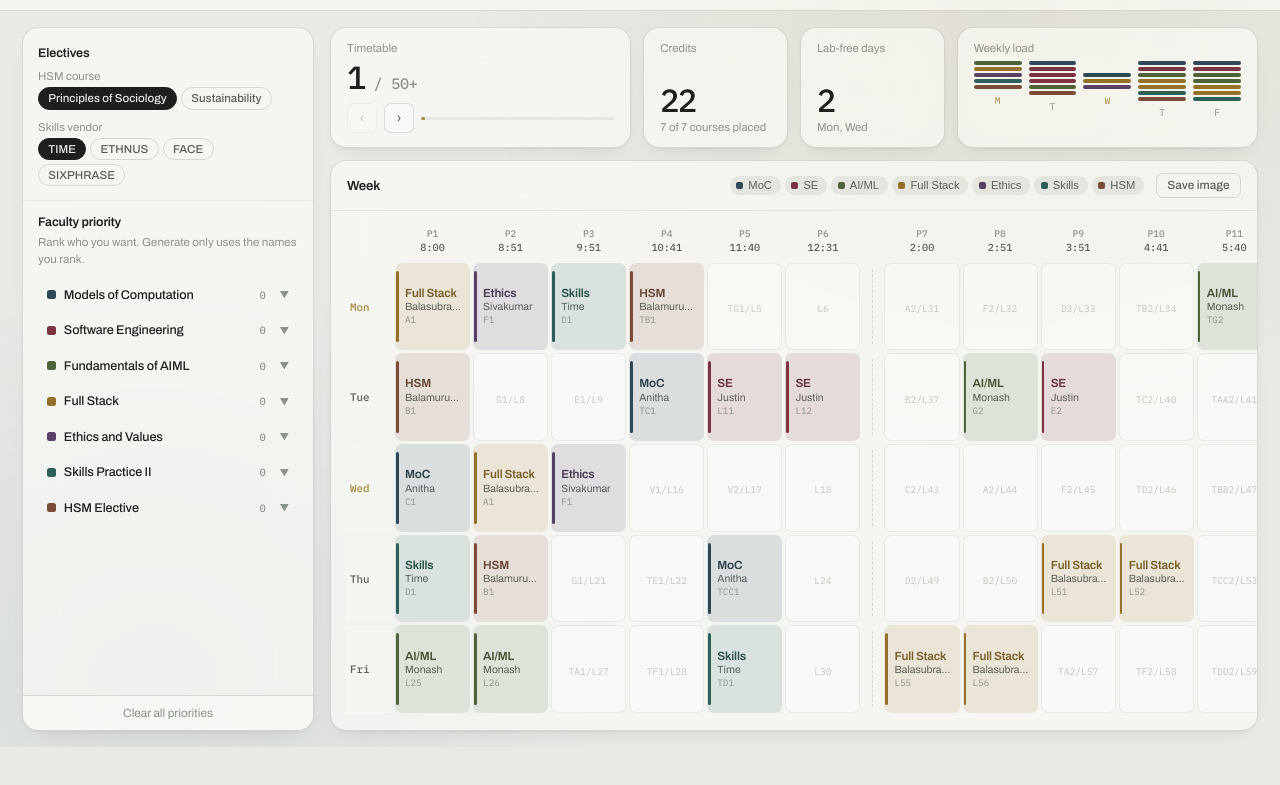
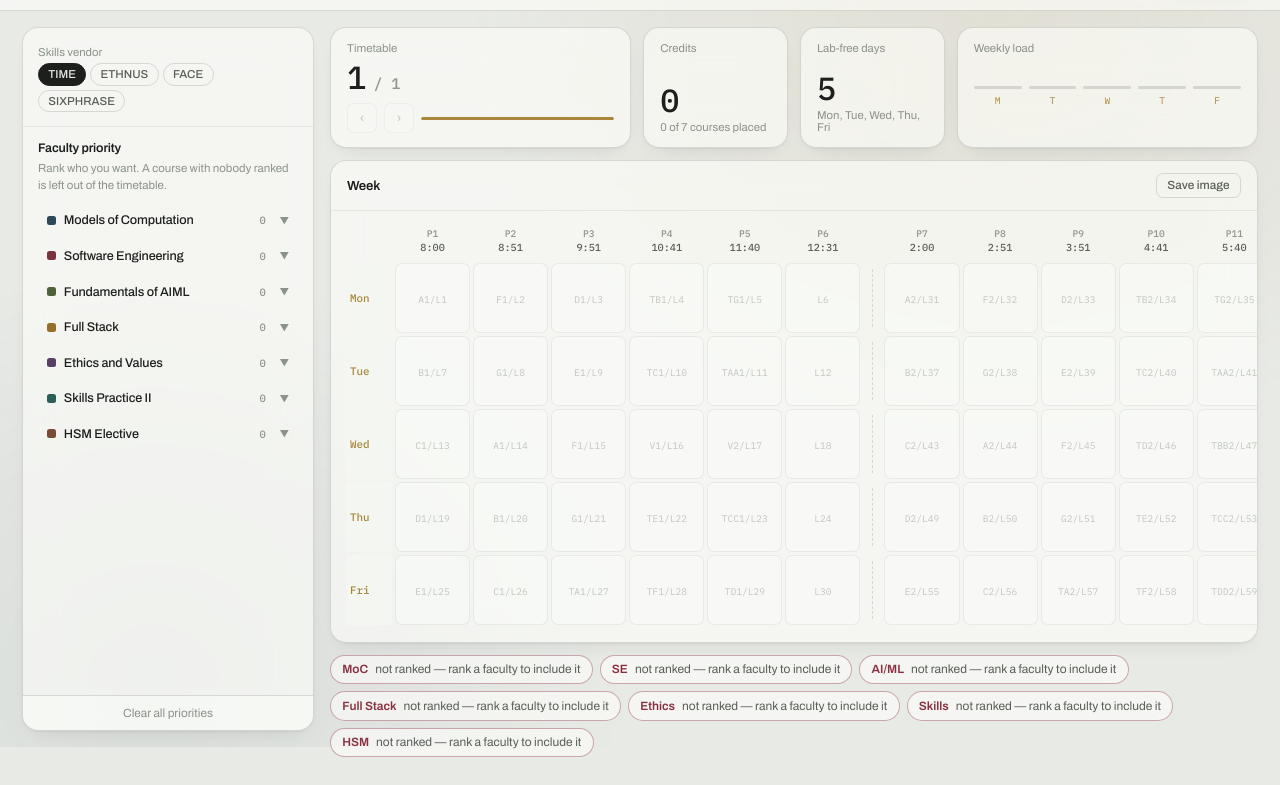
Before and after one commit to hardikjaiswal1106/vit-ffcs-planner, a plain HTML site: page index.html in a window 1280 px wide. Both pictures are taken after a click on the button "Generate". Shown: the part 53-838 px from the top of the page. Before the commit the page ends 812 px from the top, so only its background shows below. Drawn offline with nearby package versions, Linux system fonts and the light colour scheme.

Commit message:
fix auto allocation issue

```diff
--- a/app.js
+++ b/app.js
@@ -51,18 +51,20 @@ function generate() {
   const MAX = 50;
   const combos = [], warnings = [];
 
-  const coursePairs = {};
+  // A course with nobody ranked is left out entirely — it is never
+  // auto-filled with a random faculty. Only ranked faculty are ever used.
+  const coursePairs = {}, unranked = {};
   codes.forEach(code => {
     const all = buildPairs(code);
     const prios = S.priorities[code] || [];
     const prioDisplays = prios.map(p => p.display);
-    const ordered = [], rest = [];
+    const ordered = [];
     all.forEach(p => {
       const idx = prioDisplays.indexOf(p.display);
-      if (idx >= 0) ordered[idx] = p; else rest.push(p);
+      if (idx >= 0) ordered[idx] = p;
     });
-    coursePairs[code] = prios.length > 0 ? ordered.filter(Boolean) : rest;
-    if (!coursePairs[code].length) warnings.push(`No options available for ${COURSES[code].name}.`);
+    coursePairs[code] = ordered.filter(Boolean);
+    unranked[code] = prios.length === 0;
   });
 
   function backtrack(idx, current, used) {
@@ -105,7 +107,11 @@ function generate() {
           if (blocker) reasons.push(COURSES[blocker.code].short);
         });
       });
-      current.push({ code, pair: null, clashWith: [...new Set(reasons)].slice(0,2).join(" and ") });
+      current.push({
+        code, pair: null,
+        clashWith: [...new Set(reasons)].slice(0,2).join(" and "),
+        noPrio: unranked[code]
+      });
       backtrack(idx + 1, current, used);
       current.pop();
     }
@@ -128,8 +134,7 @@ function render() {
 }
 
 function renderSelectors() {
-  seg("sel-HSM", "HSM", COURSES.HSM.selectorOptions, COURSES.HSM.selectorNames);
-  seg("sel-QQ",  "QQ",  COURSES.QQ.selectorOptions,  {});
+  seg("sel-QQ", "QQ", COURSES.QQ.selectorOptions, {});
 }
 
 function seg(elId, key, opts, names) {
@@ -150,6 +155,12 @@ function renderCards() {
   if (!el) return;
   const openNow = new Set([...el.querySelectorAll(".cc.open")].map(n => n.dataset.code));
   el.innerHTML = "";
+  // Courses that make you pick a specific option first (only HSM right now —
+  // the skills vendor has its own picker pinned at the top of the rail).
+  const inlinePickers = Object.keys(COURSES).filter(
+    code => COURSES[code].isSelector && COURSES[code].selectorKey !== "QQ"
+  );
+
   Object.keys(COURSES).forEach(code => {
     const c = COURSES[code];
     const n = (S.priorities[code] || []).length;
@@ -157,6 +168,9 @@ function renderCards() {
     div.className = "cc" + (openNow.has(code) ? " open" : "");
     div.dataset.code = code;
     div.style.setProperty("--c", c.color);
+    const pickerHtml = inlinePickers.includes(code)
+      ? `<div class="pick"><span class="pick-l">Which course</span><div class="seg" id="cc-seg-${code}"></div></div>`
+      : "";
     div.innerHTML = `
       <div class="cc-hdr">
         <span class="cc-swatch"></span>
@@ -165,6 +179,7 @@ function renderCards() {
         <span class="cc-caret">▼</span>
       </div>
       <div class="cc-body">
+        ${pickerHtml}
         <div class="cc-chips" id="chips-${code}"></div>
         <div class="cc-search">
           <input class="cc-input" id="ci-${code}" placeholder="Search faculty" autocomplete="off" spellcheck="false">
@@ -173,6 +188,9 @@ function renderCards() {
       </div>`;
     div.querySelector(".cc-hdr").onclick = () => div.classList.toggle("open");
     el.appendChild(div);
+    if (inlinePickers.includes(code)) {
+      seg(`cc-seg-${code}`, c.selectorKey, c.selectorOptions, c.selectorNames || {});
+    }
     renderChips(code);
     bindSearch(code);
   });
@@ -184,7 +202,7 @@ function renderChips(code) {
   const prios = S.priorities[code] || [];
   el.innerHTML = "";
   if (!prios.length) {
-    el.innerHTML = `<div class="cc-empty">Nobody ranked yet. Any faculty may be used.</div>`;
+    el.innerHTML = `<div class="cc-empty">Nobody ranked — this course won't be included.</div>`;
     return;
   }
   prios.forEach((pair, i) => {
@@ -289,7 +307,7 @@ function renderResults() {
           <rect x="17" y="17" width="6" height="6" rx="1"/>
         </svg>
         <div class="blank-t">No timetable yet</div>
-        <div class="blank-s">Rank the faculty you want in the panel on the left, then generate. Leave a course unranked to let any faculty fill it.</div>
+        <div class="blank-s">Rank the faculty you want in the panel on the left, then generate. A course with nobody ranked is left out of the timetable.</div>
       </div>`;
     return;
   }
@@ -351,11 +369,14 @@ function computeStats(combo) {
   const occupied = {}, labDays = new Set(), dayCells = {}, flags = [], clashes = new Set();
   DAYS.forEach(d => dayCells[d] = []);
 
-  combo.forEach(({ code, pair, clashWith }) => {
+  combo.forEach(({ code, pair, clashWith, noPrio }) => {
     if (!pair) {
+      const msg = noPrio
+        ? "not ranked — rank a faculty to include it"
+        : `doesn't fit${clashWith ? ` — ${clashWith} holds those slots` : ""}`;
       flags.push(`<div class="flag miss" data-miss="${code}">
         <span class="flag-k">${COURSES[code].short}</span>
-        <span class="flag-t">doesn't fit${clashWith ? ` — ${clashWith} holds those slots` : ""}</span>
+        <span class="flag-t">${msg}</span>
       </div>`);
       return;
     }
--- a/index.html
+++ b/index.html
@@ -48,20 +48,13 @@
   <aside class="rail">
     <div class="rail-scroll">
       <section class="rail-sec">
-        <h2 class="rail-h">Electives</h2>
-        <div class="pick">
-          <span class="pick-l">HSM course</span>
-          <div class="seg" id="sel-HSM"></div>
-        </div>
-        <div class="pick">
-          <span class="pick-l">Skills vendor</span>
-          <div class="seg" id="sel-QQ"></div>
-        </div>
+        <span class="pick-l">Skills vendor</span>
+        <div class="seg" id="sel-QQ"></div>
       </section>
 
       <section class="rail-sec">
         <h2 class="rail-h">Faculty priority</h2>
-        <p class="rail-note">Rank who you want. Generate only uses the names you rank.</p>
+        <p class="rail-note">Rank who you want. A course with nobody ranked is left out of the timetable.</p>
         <div id="course-cards"></div>
       </section>
     </div>
```
